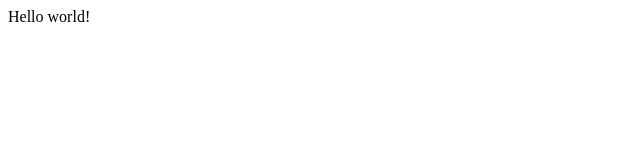
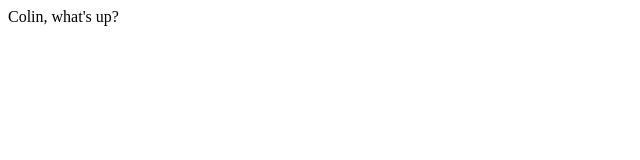
Before and after one commit to balwheeler/brennan-html-test, a plain HTML site: page index.html in a window 1280 px wide. Shown: the full height of the page, 0-640 px from the left. Drawn offline with Linux system fonts and the light colour scheme.

Commit message:
Change greeting from 'Hello world!' to 'Colin, what's up?'

```diff
--- a/index.html
+++ b/index.html
@@ -1,5 +1,5 @@
 <html>
 <body>
-Hello world!
+Colin, what's up?
 </body>
 </html>
```
